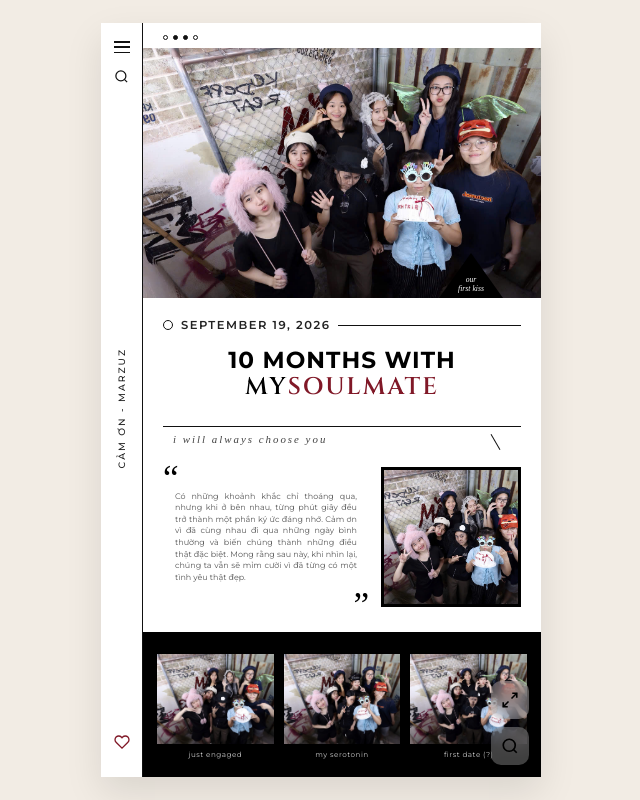
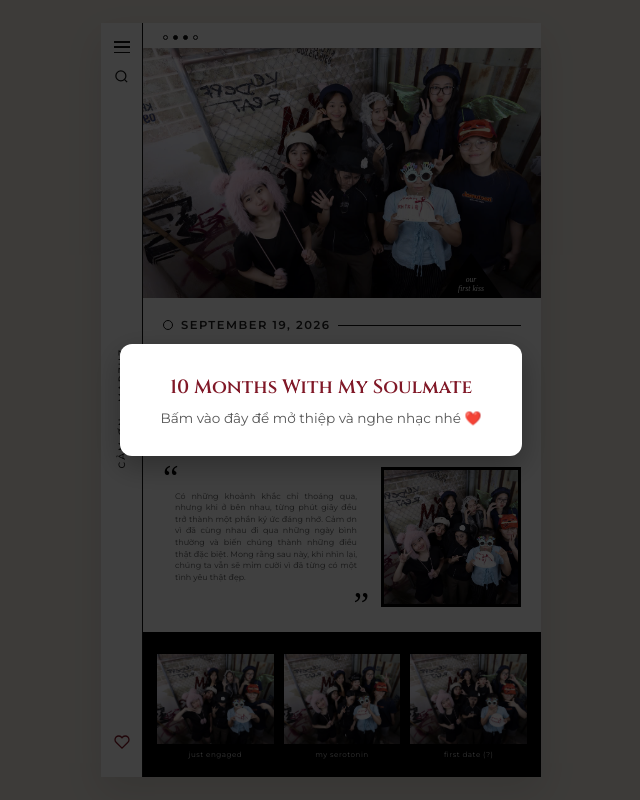
Before and after one commit to Mimophub/Project-2, a plain HTML site: page index.html in a window 1280 px wide. Shown: the whole page, without its empty margins (319-959 px from the left). Drawn offline with Linux system fonts and the light colour scheme; a web font is replaced by a local one.

Commit message:
Add files via upload

```diff
--- a/index.html
+++ b/index.html
@@ -25,6 +25,43 @@
         min-height: 100vh;
         padding: 20px 10px;
         color: #111;
+      }
+
+      /* Màn hình chào để kích hoạt nhạc */
+      #welcome-screen {
+        position: fixed;
+        top: 0;
+        left: 0;
+        width: 100vw;
+        height: 100vh;
+        background: rgba(0, 0, 0, 0.75);
+        display: flex;
+        justify-content: center;
+        align-items: center;
+        z-index: 9999;
+        cursor: pointer;
+        transition: opacity 0.5s ease;
+      }
+
+      .welcome-box {
+        background: #fff;
+        padding: 30px 40px;
+        border-radius: 12px;
+        text-align: center;
+        box-shadow: 0 10px 30px rgba(0, 0, 0, 0.3);
+        max-width: 90%;
+      }
+
+      .welcome-box h2 {
+        font-family: "Cinzel", serif;
+        font-size: 1.2rem;
+        margin-bottom: 10px;
+        color: #801827;
+      }
+
+      .welcome-box p {
+        font-size: 0.85rem;
+        color: #555;
       }
 
       .card-container {
@@ -92,13 +129,12 @@
         white-space: nowrap;
       }
 
-      /* ICON TRÁI TIM BAY NHẸ & NHẬN PHÁT NHẠC */
+      /* ICON TRÁI TIM */
       .heart-icon {
         position: relative;
         cursor: pointer;
         padding: 5px;
         transition: transform 0.2s ease;
-        /* Animation bay bổng nhẹ nhàng lên xuống */
         animation: floatUp 2.5s ease-in-out infinite alternate;
       }
 
@@ -111,29 +147,25 @@
         transition: all 0.3s ease;
       }
 
-      /* Khi di chuột vào hoặc khi đang phát nhạc */
       .heart-icon:hover svg,
       .heart-icon.playing svg {
         fill: #801827;
         transform: scale(1.15);
       }
 
-      /* Hiệu ứng đập nhẹ khi đang phát nhạc */
       .heart-icon.playing {
         animation: heartBeat 1.2s infinite alternate ease-in-out;
       }
 
-      /* Keyframes hiệu ứng bay bổng */
       @keyframes floatUp {
         0% {
           transform: translateY(0);
         }
         100% {
-          transform: translateY(-8px); /* Bay nhích lên 8px */
+          transform: translateY(-8px);
         }
       }
 
-      /* Keyframes hiệu ứng tim đập */
       @keyframes heartBeat {
         0% {
           transform: translateY(-6px) scale(1);
@@ -391,39 +423,17 @@
         opacity: 0.8;
         text-align: center;
       }
-
-      .overlay-buttons {
-        position: absolute;
-        right: 12px;
-        bottom: 12px;
-        display: flex;
-        flex-direction: column;
-        gap: 8px;
-        z-index: 10;
-      }
-
-      .circle-icon-btn {
-        width: 38px;
-        height: 38px;
-        border-radius: 10px;
-        background: rgba(255, 255, 255, 0.25);
-        backdrop-filter: blur(8px);
-        display: flex;
-        justify-content: center;
-        align-items: center;
-        cursor: pointer;
-      }
-
-      .circle-icon-btn svg {
-        width: 18px;
-        height: 18px;
-        stroke: #000;
-        fill: none;
-        stroke-width: 2.2;
-      }
     </style>
   </head>
   <body>
+    <!-- Màn hình chào giúp kích hoạt trình phát nhạc theo chính sách trình duyệt -->
+    <div id="welcome-screen">
+      <div class="welcome-box">
+        <h2>10 Months With My Soulmate</h2>
+        <p>Bấm vào đây để mở thiệp và nghe nhạc nhé ❤️</p>
+      </div>
+    </div>
+
     <div class="card-container">
       <!-- 1. THANH CỘT BÊN TRÁI -->
       <div class="left-sidebar">
@@ -443,8 +453,8 @@
 
         <div class="vertical-title">Cảm ơn - Marzuz</div>
 
-        <!-- Icon trái tim nhấp nháy/bay nhẹ và phát nhạc khi click -->
-        <div class="heart-icon" id="heartMusicBtn" title="Click to play music">
+        <!-- Icon trái tim nhấp nháy/bay nhẹ và bật/tắt nhạc khi click -->
+        <div class="heart-icon" id="heartMusicBtn" title="Bật/Tắt nhạc">
           <svg viewBox="0 0 24 24">
             <path
               d="M20.84 4.61a5.5 5.5 0 0 0-7.78 0L12 5.67l-1.06-1.06a5.5 5.5 0 0 0-7.78 7.78l1.06 1.06L12 21.23l7.78-7.78 1.06-1.06a5.5 5.5 0 0 0 0-7.78z"
@@ -531,23 +541,6 @@
             </div>
             <div class="mini-caption">first date (?)</div>
           </div>
-
-          <div class="overlay-buttons">
-            <div class="circle-icon-btn">
-              <svg viewBox="0 0 24 24">
-                <polyline points="15 3 21 3 21 9"></polyline>
-                <polyline points="9 21 3 21 3 15"></polyline>
-                <line x1="21" y1="3" x2="14" y2="10"></line>
-                <line x1="3" y1="21" x2="10" y2="14"></line>
-              </svg>
-            </div>
-            <div class="circle-icon-btn">
-              <svg viewBox="0 0 24 24">
-                <circle cx="11" cy="11" r="8"></circle>
-                <line x1="21" y1="21" x2="16.65" y2="16.65"></line>
-              </svg>
-            </div>
-          </div>
         </div>
       </div>
     </div>
@@ -560,11 +553,31 @@
       />
     </audio>
 
-    <!-- SCRIPT BẬT / TẮT NHẠC KHI BẤM VÀO TRÁI TIM -->
+    <!-- SCRIPT XỬ LÝ TỰ ĐỘNG PHÁT NHẠC VÀ BẤM TRÁI TIM -->
     <script>
+      const welcomeScreen = document.getElementById("welcome-screen");
       const heartBtn = document.getElementById("heartMusicBtn");
       const bgMusic = document.getElementById("bgMusic");
 
+      // Khi người dùng bấm vào màn hình chào đầu tiên để vào xem thiệp
+      if (welcomeScreen && bgMusic) {
+        welcomeScreen.addEventListener("click", () => {
+          bgMusic
+            .play()
+            .then(() => {
+              heartBtn.classList.add("playing");
+            })
+            .catch((e) => console.log("Lỗi phát nhạc:", e));
+
+          // Ẩn màn hình chào đi mượt mà
+          welcomeScreen.style.opacity = "0";
+          setTimeout(() => {
+            welcomeScreen.style.display = "none";
+          }, 500);
+        });
+      }
+
+      // Bật/tắt nhạc khi bấm vào icon trái tim ở thanh bên trái
       if (heartBtn && bgMusic) {
         heartBtn.addEventListener("click", () => {
           if (bgMusic.paused) {
```
